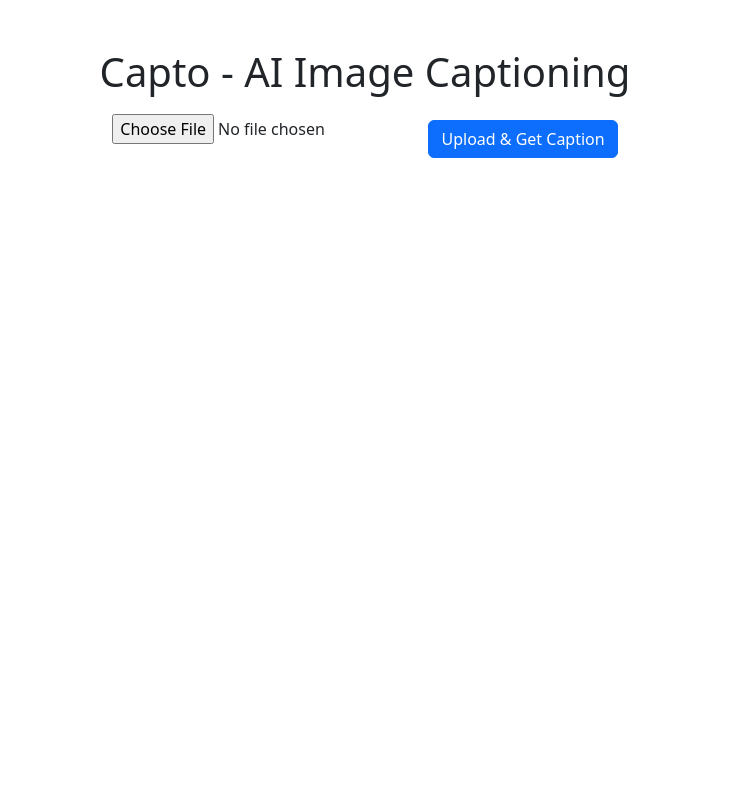
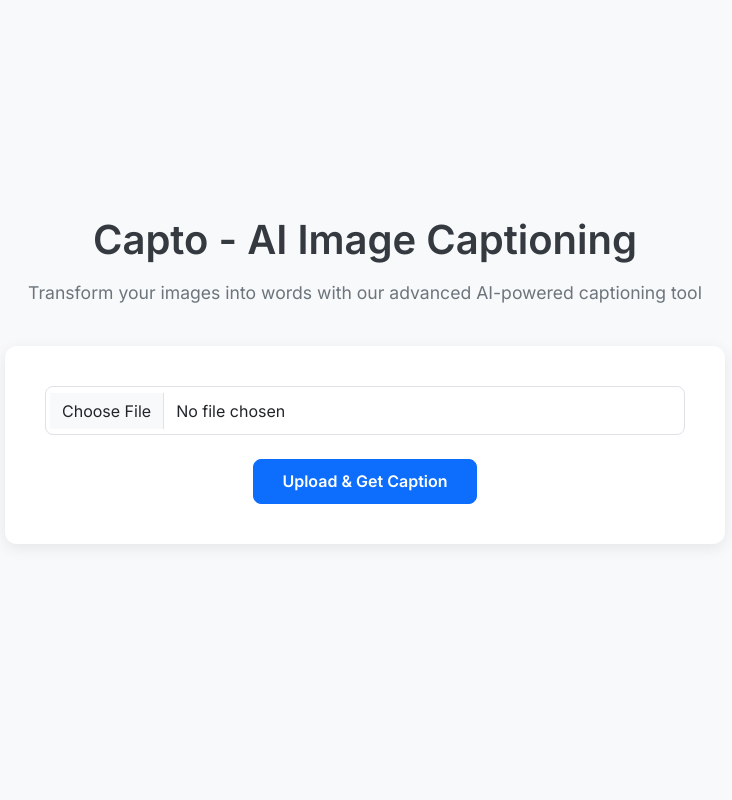
Before and after one commit to riyasatzaman/Capto-AI-Image-Captioning, a Flask app: page / in a window 1280 px wide. Shown: the whole page, without its empty margins (275-1007 px from the left). Run offline with Flask 3, Linux system fonts and the light colour scheme.

Commit message:
Centered UI elements and improved layout

```diff
--- a/templates/index.html
+++ b/templates/index.html
@@ -5,45 +5,140 @@
     <meta name="viewport" content="width=device-width, initial-scale=1.0">
     <title>Capto - AI Image Captioning</title>
     <link rel="stylesheet" href="https://cdn.jsdelivr.net/npm/bootstrap@5.3.0/dist/css/bootstrap.min.css">
+    <link href="https://fonts.googleapis.com/css2?family=Inter:wght@400;600&display=swap" rel="stylesheet">
+    <style>
+        body {
+            font-family: 'Inter', sans-serif;
+            background-color: #f8f9fa;
+            display: flex;
+            justify-content: center;
+            align-items: center;
+            min-height: 100vh;
+            padding: 2rem 0;
+        }
+        .main-container {
+            max-width: 800px;
+            width: 100%;
+            margin: 0 auto;
+            padding: 2.5rem;
+        }
+        .upload-section {
+            background: white;
+            padding: 2.5rem;
+            border-radius: 12px;
+            box-shadow: 0 4px 15px rgba(0,0,0,0.08);
+            margin-bottom: 2.5rem;
+        }
+        .result-section {
+            background: white;
+            padding: 2.5rem;
+            border-radius: 12px;
+            margin-top: 2.5rem;
+            box-shadow: 0 4px 15px rgba(0,0,0,0.08);
+        }
+        .btn {
+            padding: 0.6rem 1.8rem;
+            font-weight: 600;
+            border-radius: 8px;
+            transition: all 0.2s ease;
+        }
+        .btn:hover {
+            transform: translateY(-2px);
+            box-shadow: 0 4px 8px rgba(0,0,0,0.1);
+        }
+        .caption-text {
+            font-size: 1.2rem;
+            color: #2c3e50;
+            margin: 2rem 0;
+            padding: 1.5rem;
+            background: #f8f9fa;
+            border-radius: 8px;
+            line-height: 1.6;
+        }
+        .app-description {
+            color: #6c757d;
+            font-size: 1.1rem;
+            margin-bottom: 2.5rem;
+            text-align: center;
+        }
+        .form-control, .form-select {
+            padding: 0.7rem 1rem;
+            border-radius: 8px;
+        }
+        h1 {
+            font-weight: 600;
+            color: #343a40;
+            margin-bottom: 1rem;
+        }
+        h3 {
+            font-weight: 600;
+            color: #343a40;
+        }
+        .img-container {
+            margin: 2rem 0;
+        }
+    </style>
 </head>
-<body class="container mt-5">
+<body>
+    <div class="main-container">
         <h1 class="text-center">Capto - AI Image Captioning</h1>
+        <p class="app-description">Transform your images into words with our advanced AI-powered captioning tool</p>
 
-    <!-- Image Upload Form (No Style Selection Here) -->
-    <form action="/" method="post" enctype="multipart/form-data" class="text-center">
-        <input type="file" name="file" accept="image/*" required>
-        <button type="submit" class="btn btn-primary mt-3">Upload & Get Caption</button>
+        <div class="upload-section text-center">
+            <form action="/" method="post" enctype="multipart/form-data">
+                <div class="mb-4">
+                    <input type="file" name="file" accept="image/*" class="form-control" required>
+                </div>
+                <button type="submit" class="btn btn-primary">Upload & Get Caption</button>
             </form>
+        </div>
 
         {% if uploaded_image %}
-    <div class="mt-4 text-center">
-        <img src="{{ url_for('static', filename='uploads/' + uploaded_image) }}" class="img-fluid" width="400px">
-        <h3 class="mt-3">Generated Caption:</h3>
-        <p class="lead">{{ caption }}</p>
+        <div class="result-section text-center">
+            <div class="img-container">
+                <img src="{{ url_for('static', filename='uploads/' + uploaded_image) }}"
+                     class="img-fluid rounded"
+                     style="max-width: 500px; width: 100%;">
+            </div>
 
-        <!-- Retry Button with Theme Selection -->
-        <form action="/" method="post" class="d-inline">
+            <h3 class="mb-3">Generated Caption</h3>
+            <p class="caption-text">{{ caption }}</p>
+
+            <div class="d-flex justify-content-center gap-4 flex-wrap">
+                <form action="/" method="post" class="d-inline-flex gap-3">
                     <input type="hidden" name="uploaded_image" value="{{ uploaded_image }}">
-            <select name="style" class="form-select d-inline w-auto">
+                    <select name="style" class="form-select" style="width: auto;">
                         <option value="default">Default</option>
                         <option value="funny">Funny</option>
                         <option value="poetic">Poetic</option>
                         <option value="witty">Witty</option>
                         <option value="formal">Formal</option>
                     </select>
-            <button type="submit" name="retry" value="true" class="btn btn-warning">Retry</button>
+                    <button type="submit" name="retry" value="true" class="btn btn-warning">
+                        Retry with Style
+                    </button>
                 </form>
-
-        <!-- Copy Caption Button -->
-        <button class="btn btn-success" onclick="copyToClipboard()">Copy Caption</button>
+                <button class="btn btn-success" onclick="copyToClipboard()">
+                    Copy Caption
+                </button>
+            </div>
         </div>
         {% endif %}
+    </div>
 
     <script>
         function copyToClipboard() {
             const caption = "{{ caption }}";
-            navigator.clipboard.writeText(caption);
-            alert("Caption copied to clipboard!");
+            navigator.clipboard.writeText(caption)
+                .then(() => {
+                    const btn = event.target;
+                    const originalText = btn.textContent;
+                    btn.textContent = 'Copied!';
+                    setTimeout(() => {
+                        btn.textContent = originalText;
+                    }, 2000);
+                })
+                .catch(() => alert('Failed to copy caption'));
         }
     </script>
 </body>
```
Lines whose indentation alone changed are shown as unchanged.
